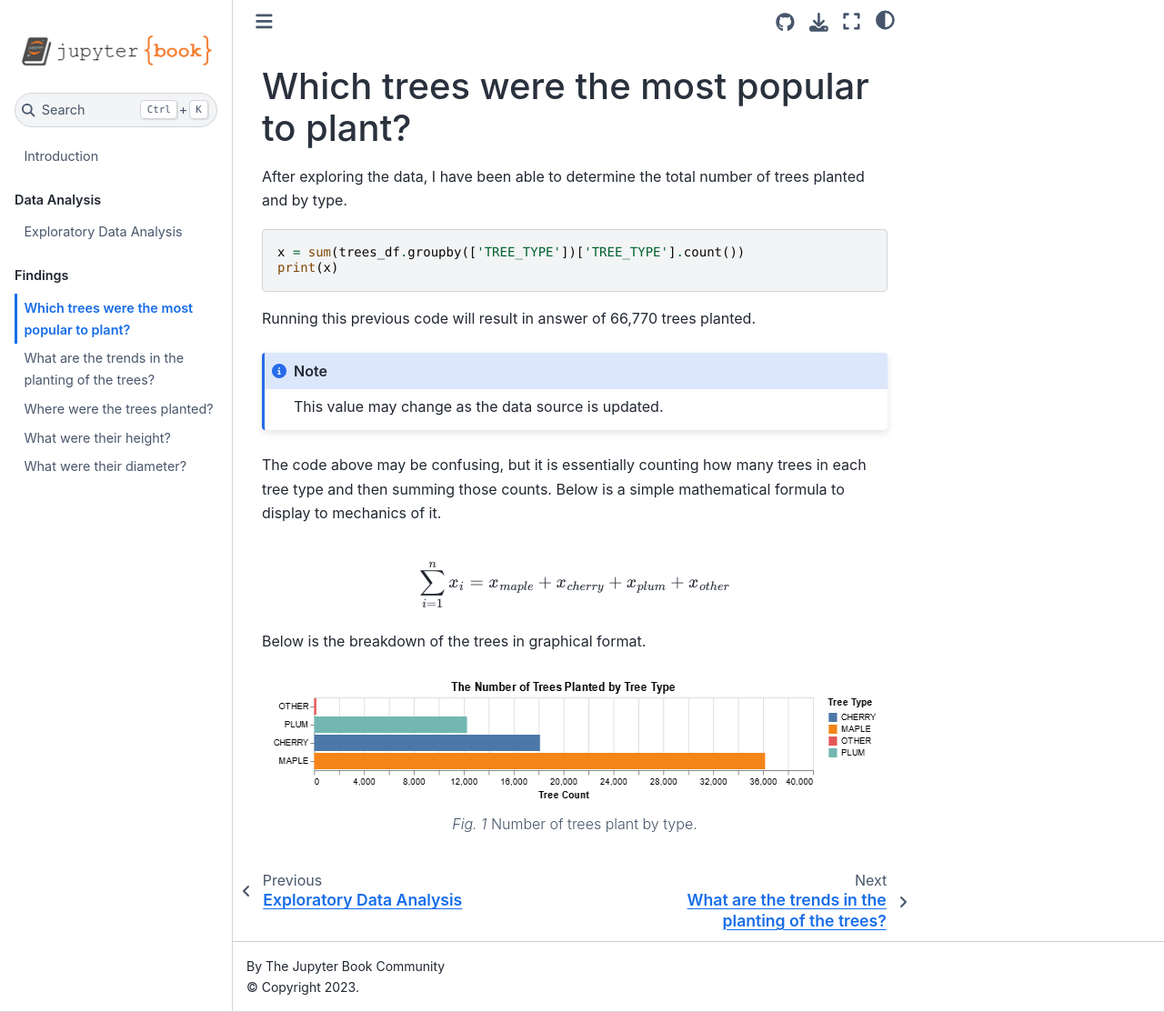
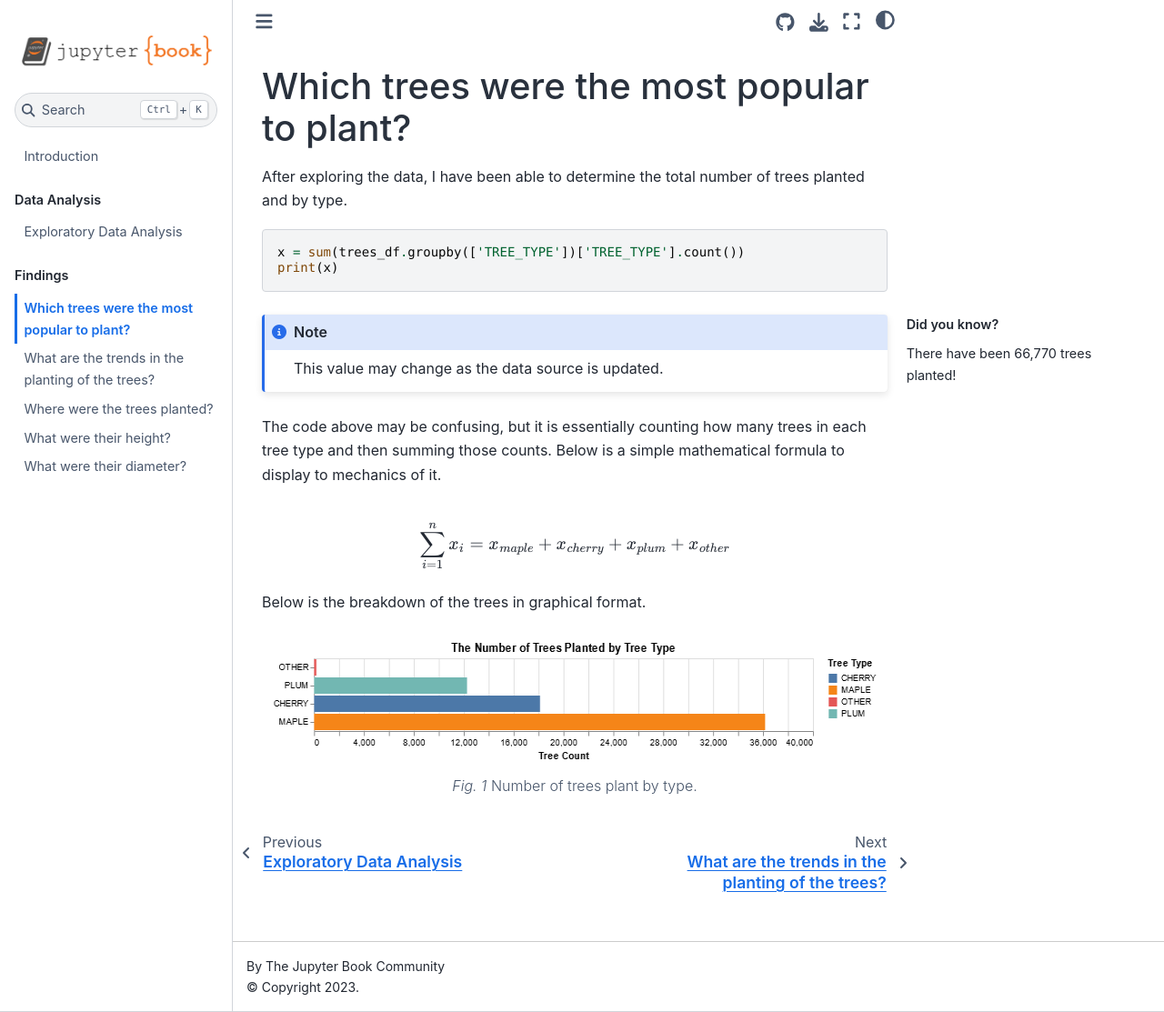
Before and after one commit to klew-pdot/fptrees, a Jupyter Book: the page built from doc/popular_trees.md, in a window 1280 px wide and 1113 px high. Shown: the whole window at 91% size. Built offline with Jupyter Book 1.0.4 settings and Sphinx 7.4.7 and the Sphinx Book theme 1.1.4, drawn with Linux system fonts in a browser that asks for light colours.

Commit message:
added margin

````diff
--- a/doc/popular_trees.md
+++ b/doc/popular_trees.md
@@ -6,11 +6,15 @@ After exploring the data, I have been able to determine the total number of tree
 x = sum(trees_df.groupby(['TREE_TYPE'])['TREE_TYPE'].count())
 print(x)
 ```
-Running this previous code will result in answer of 66,770 trees planted.
+
+```{margin} Did you know?
+There have been 66,770 trees planted!
+```
 
 ```{note}
 This value may change as the data source is updated.
 ```
+
 
 The code above may be confusing, but it is essentially counting how many trees in each tree type and then summing those counts.  Below is a simple mathematical formula to display to mechanics of it.
 
````
